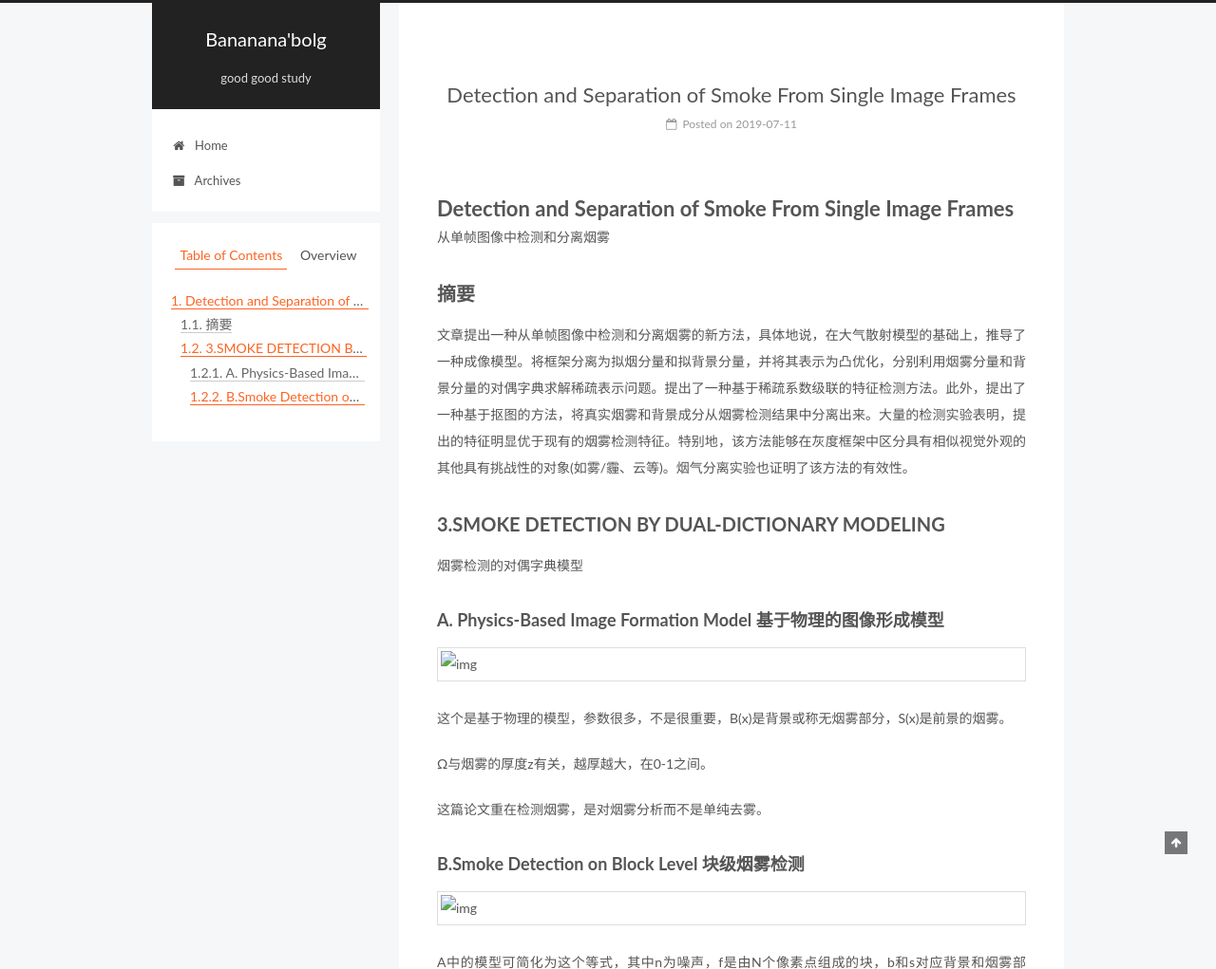
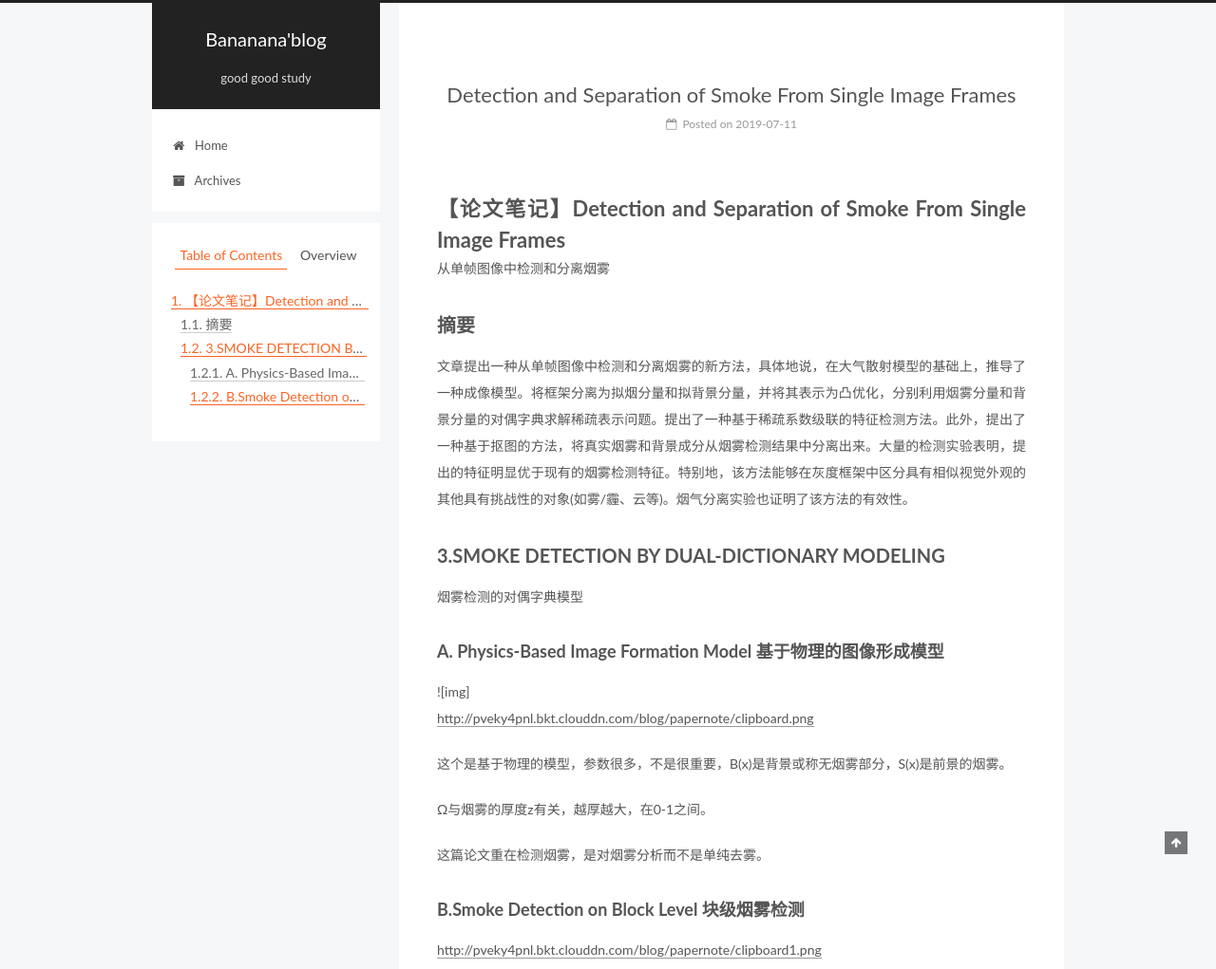
Before and after one commit to h23sss/h23sss.github.io, a plain HTML site: page 2019/07/11/Detection and Separation of Smoke/index.html in a window 1280 px wide. Shown: the top 1021 px of the page at 95% size. Drawn offline with Linux system fonts and the light colour scheme.

Commit message:
Site updated: 2019-07-29 20:52:40

```diff
--- a/2019/07/11/Detection and Separation of Smoke/index.html
+++ b/2019/07/11/Detection and Separation of Smoke/index.html
@@ -79,15 +79,13 @@
 
 
 
-<meta name="description" content="Detection and Separation of Smoke From Single Image Frames从单帧图像中检测和分离烟雾 摘要文章提出一种从单帧图像中检测和分离烟雾的新方法，具体地说，在大气散射模型的基础上，推导了一种成像模型。将框架分离为拟烟分量和拟背景分量，并将其表示为凸优化，分别利用烟雾分量和背景分量的对偶字典求解稀疏表示问题。提出了一种基于稀疏系数级联的特征检测方法。">
+<meta name="description" content="【论文笔记】Detection and Separation of Smoke From Single Image Frames从单帧图像中检测和分离烟雾 摘要文章提出一种从单帧图像中检测和分离烟雾的新方法，具体地说，在大气散射模型的基础上，推导了一种成像模型。将框架分离为拟烟分量和拟背景分量，并将其表示为凸优化，分别利用烟雾分量和背景分量的对偶字典求解稀疏表示问题。提出了一种基于稀疏系数级联的特">
 <meta property="og:type" content="article">
 <meta property="og:title" content="Detection and Separation of Smoke From Single Image Frames">
 <meta property="og:url" content="http://yoursite.com/2019/07/11/Detection and Separation of Smoke/index.html">
-<meta property="og:site_name" content="Bananana&#39;bolg">
-<meta property="og:description" content="Detection and Separation of Smoke From Single Image Frames从单帧图像中检测和分离烟雾 摘要文章提出一种从单帧图像中检测和分离烟雾的新方法，具体地说，在大气散射模型的基础上，推导了一种成像模型。将框架分离为拟烟分量和拟背景分量，并将其表示为凸优化，分别利用烟雾分量和背景分量的对偶字典求解稀疏表示问题。提出了一种基于稀疏系数级联的特征检测方法。">
+<meta property="og:site_name" content="Bananana&#39;blog">
+<meta property="og:description" content="【论文笔记】Detection and Separation of Smoke From Single Image Frames从单帧图像中检测和分离烟雾 摘要文章提出一种从单帧图像中检测和分离烟雾的新方法，具体地说，在大气散射模型的基础上，推导了一种成像模型。将框架分离为拟烟分量和拟背景分量，并将其表示为凸优化，分别利用烟雾分量和背景分量的对偶字典求解稀疏表示问题。提出了一种基于稀疏系数级联的特">
 <meta property="og:locale" content="zh-hans">
-<meta property="og:image" content="d:/csx/%E7%AC%94%E8%AE%B0/h23sss@163.com/91328db85d3f4bfbbea7c7834a2d6762/clipboard.png">
-<meta property="og:image" content="d:/csx/%E7%AC%94%E8%AE%B0/h23sss@163.com/890b1b83db2a49099010bb82264f83aa/clipboard.png">
 <meta property="og:image" content="d:/csx/%E7%AC%94%E8%AE%B0/h23sss@163.com/7936253ad0da43dbb072b761b35d11bd/clipboard.png">
 <meta property="og:image" content="d:/csx/%E7%AC%94%E8%AE%B0/h23sss@163.com/0bae783b187b4f09918e9e1d8e1719ec/clipboard.png">
 <meta property="og:image" content="d:/csx/%E7%AC%94%E8%AE%B0/h23sss@163.com/368c82188b9f419ba35e7da8134a5e7d/clipboard.png">
@@ -95,11 +93,11 @@
 <meta property="og:image" content="d:/csx/%E7%AC%94%E8%AE%B0/h23sss@163.com/404acc7e4afd49478bfefc80f978abbe/clipboard.png">
 <meta property="og:image" content="d:/csx/%E7%AC%94%E8%AE%B0/h23sss@163.com/04011b0a11174b338ddbe0d8628ef21c/clipboard.png">
 <meta property="og:image" content="d:/csx/%E7%AC%94%E8%AE%B0/h23sss@163.com/d1cbcfee5dbe44f3901edbe06337fed0/clipboard.png">
-<meta property="og:updated_time" content="2019-07-12T02:39:54.288Z">
+<meta property="og:updated_time" content="2019-07-29T12:50:48.124Z">
 <meta name="twitter:card" content="summary">
 <meta name="twitter:title" content="Detection and Separation of Smoke From Single Image Frames">
-<meta name="twitter:description" content="Detection and Separation of Smoke From Single Image Frames从单帧图像中检测和分离烟雾 摘要文章提出一种从单帧图像中检测和分离烟雾的新方法，具体地说，在大气散射模型的基础上，推导了一种成像模型。将框架分离为拟烟分量和拟背景分量，并将其表示为凸优化，分别利用烟雾分量和背景分量的对偶字典求解稀疏表示问题。提出了一种基于稀疏系数级联的特征检测方法。">
-<meta name="twitter:image" content="d:/csx/%E7%AC%94%E8%AE%B0/h23sss@163.com/91328db85d3f4bfbbea7c7834a2d6762/clipboard.png">
+<meta name="twitter:description" content="【论文笔记】Detection and Separation of Smoke From Single Image Frames从单帧图像中检测和分离烟雾 摘要文章提出一种从单帧图像中检测和分离烟雾的新方法，具体地说，在大气散射模型的基础上，推导了一种成像模型。将框架分离为拟烟分量和拟背景分量，并将其表示为凸优化，分别利用烟雾分量和背景分量的对偶字典求解稀疏表示问题。提出了一种基于稀疏系数级联的特">
+<meta name="twitter:image" content="d:/csx/%E7%AC%94%E8%AE%B0/h23sss@163.com/7936253ad0da43dbb072b761b35d11bd/clipboard.png">
 
 
 
@@ -135,7 +133,7 @@
 
 
 
-  <title>Detection and Separation of Smoke From Single Image Frames | Bananana'bolg</title>
+  <title>Detection and Separation of Smoke From Single Image Frames | Bananana'blog</title>
 
 
 
@@ -165,7 +163,7 @@
     <div class="custom-logo-site-title">
       <a href="/" class="brand" rel="start">
         <span class="logo-line-before"><i></i></span>
-        <span class="site-title">Bananana'bolg</span>
+        <span class="site-title">Bananana'blog</span>
         <span class="logo-line-after"><i></i></span>
       </a>
     </div>
@@ -251,7 +249,7 @@
     </span>
 
     <span hidden itemprop="publisher" itemscope itemtype="http://schema.org/Organization">
-      <meta itemprop="name" content="Bananana'bolg">
+      <meta itemprop="name" content="Bananana'blog">
     </span>
 
 
@@ -309,14 +307,14 @@
 
 
 
-        <h1 id="Detection-and-Separation-of-Smoke-From-Single-Image-Frames"><a href="#Detection-and-Separation-of-Smoke-From-Single-Image-Frames" class="headerlink" title="Detection and Separation of Smoke From Single Image Frames"></a>Detection and Separation of Smoke From Single Image Frames</h1><p>从单帧图像中检测和分离烟雾</p>
+        <h1 id="【论文笔记】Detection-and-Separation-of-Smoke-From-Single-Image-Frames"><a href="#【论文笔记】Detection-and-Separation-of-Smoke-From-Single-Image-Frames" class="headerlink" title="【论文笔记】Detection and Separation of Smoke From Single Image Frames"></a>【论文笔记】Detection and Separation of Smoke From Single Image Frames</h1><p>从单帧图像中检测和分离烟雾</p>
 <h2 id="摘要"><a href="#摘要" class="headerlink" title="摘要"></a>摘要</h2><p>文章提出一种从单帧图像中检测和分离烟雾的新方法，具体地说，在大气散射模型的基础上，推导了一种成像模型。将框架分离为拟烟分量和拟背景分量，并将其表示为凸优化，分别利用烟雾分量和背景分量的对偶字典求解稀疏表示问题。提出了一种基于稀疏系数级联的特征检测方法。此外，提出了一种基于抠图的方法，将真实烟雾和背景成分从烟雾检测结果中分离出来。大量的检测实验表明，提出的特征明显优于现有的烟雾检测特征。特别地，该方法能够在灰度框架中区分具有相似视觉外观的其他具有挑战性的对象(如雾/霾、云等)。烟气分离实验也证明了该方法的有效性。</p>
 <h2 id="3-SMOKE-DETECTION-BY-DUAL-DICTIONARY-MODELING"><a href="#3-SMOKE-DETECTION-BY-DUAL-DICTIONARY-MODELING" class="headerlink" title="3.SMOKE  DETECTION  BY  DUAL-DICTIONARY  MODELING"></a>3.SMOKE  DETECTION  BY  DUAL-DICTIONARY  MODELING</h2><p>烟雾检测的对偶字典模型</p>
-<h3 id="A-Physics-Based-Image-Formation-Model-基于物理的图像形成模型"><a href="#A-Physics-Based-Image-Formation-Model-基于物理的图像形成模型" class="headerlink" title="A. Physics-Based Image Formation Model 基于物理的图像形成模型"></a>A. Physics-Based Image Formation Model 基于物理的图像形成模型</h3><p><img src="D:/csx/%E7%AC%94%E8%AE%B0/h23sss@163.com/91328db85d3f4bfbbea7c7834a2d6762/clipboard.png" alt="img"></p>
+<h3 id="A-Physics-Based-Image-Formation-Model-基于物理的图像形成模型"><a href="#A-Physics-Based-Image-Formation-Model-基于物理的图像形成模型" class="headerlink" title="A. Physics-Based Image Formation Model 基于物理的图像形成模型"></a>A. Physics-Based Image Formation Model 基于物理的图像形成模型</h3><p>![img]<br><a href="http://pveky4pnl.bkt.clouddn.com/blog/papernote/clipboard.png" target="_blank" rel="noopener">http://pveky4pnl.bkt.clouddn.com/blog/papernote/clipboard.png</a></p>
 <p>这个是基于物理的模型，参数很多，不是很重要，B(x)是背景或称无烟雾部分，S(x)是前景的烟雾。</p>
 <p>Ω与烟雾的厚度z有关，越厚越大，在0-1之间。</p>
 <p>这篇论文重在检测烟雾，是对烟雾分析而不是单纯去雾。</p>
-<h3 id="B-Smoke-Detection-on-Block-Level-块级烟雾检测"><a href="#B-Smoke-Detection-on-Block-Level-块级烟雾检测" class="headerlink" title="B.Smoke Detection on Block Level 块级烟雾检测"></a>B.Smoke Detection on Block Level 块级烟雾检测</h3><p><img src="D:/csx/%E7%AC%94%E8%AE%B0/h23sss@163.com/890b1b83db2a49099010bb82264f83aa/clipboard.png" alt="img"></p>
+<h3 id="B-Smoke-Detection-on-Block-Level-块级烟雾检测"><a href="#B-Smoke-Detection-on-Block-Level-块级烟雾检测" class="headerlink" title="B.Smoke Detection on Block Level 块级烟雾检测"></a>B.Smoke Detection on Block Level 块级烟雾检测</h3><p><a href="http://pveky4pnl.bkt.clouddn.com/blog/papernote/clipboard1.png" target="_blank" rel="noopener">http://pveky4pnl.bkt.clouddn.com/blog/papernote/clipboard1.png</a></p>
 <p>A中的模型可简化为这个等式，其中n为噪声，f是由N个像素点组成的块，b和s对应背景和烟雾部分。</p>
 <p>原问题是为了求得b和s，可以表示为以下优化问题，求解噪声的平方和最小。</p>
 <ul>
@@ -496,7 +494,7 @@
 
 
 
-              <div class="post-toc-content"><ol class="nav"><li class="nav-item nav-level-1"><a class="nav-link" href="#Detection-and-Separation-of-Smoke-From-Single-Image-Frames"><span class="nav-number">1.</span> <span class="nav-text">Detection and Separation of Smoke From Single Image Frames</span></a><ol class="nav-child"><li class="nav-item nav-level-2"><a class="nav-link" href="#摘要"><span class="nav-number">1.1.</span> <span class="nav-text">摘要</span></a></li><li class="nav-item nav-level-2"><a class="nav-link" href="#3-SMOKE-DETECTION-BY-DUAL-DICTIONARY-MODELING"><span class="nav-number">1.2.</span> <span class="nav-text">3.SMOKE  DETECTION  BY  DUAL-DICTIONARY  MODELING</span></a><ol class="nav-child"><li class="nav-item nav-level-3"><a class="nav-link" href="#A-Physics-Based-Image-Formation-Model-基于物理的图像形成模型"><span class="nav-number">1.2.1.</span> <span class="nav-text">A. Physics-Based Image Formation Model 基于物理的图像形成模型</span></a></li><li class="nav-item nav-level-3"><a class="nav-link" href="#B-Smoke-Detection-on-Block-Level-块级烟雾检测"><span class="nav-number">1.2.2.</span> <span class="nav-text">B.Smoke Detection on Block Level 块级烟雾检测</span></a></li></ol></li></ol></li></ol></div>
+              <div class="post-toc-content"><ol class="nav"><li class="nav-item nav-level-1"><a class="nav-link" href="#【论文笔记】Detection-and-Separation-of-Smoke-From-Single-Image-Frames"><span class="nav-number">1.</span> <span class="nav-text">【论文笔记】Detection and Separation of Smoke From Single Image Frames</span></a><ol class="nav-child"><li class="nav-item nav-level-2"><a class="nav-link" href="#摘要"><span class="nav-number">1.1.</span> <span class="nav-text">摘要</span></a></li><li class="nav-item nav-level-2"><a class="nav-link" href="#3-SMOKE-DETECTION-BY-DUAL-DICTIONARY-MODELING"><span class="nav-number">1.2.</span> <span class="nav-text">3.SMOKE  DETECTION  BY  DUAL-DICTIONARY  MODELING</span></a><ol class="nav-child"><li class="nav-item nav-level-3"><a class="nav-link" href="#A-Physics-Based-Image-Formation-Model-基于物理的图像形成模型"><span class="nav-number">1.2.1.</span> <span class="nav-text">A. Physics-Based Image Formation Model 基于物理的图像形成模型</span></a></li><li class="nav-item nav-level-3"><a class="nav-link" href="#B-Smoke-Detection-on-Block-Level-块级烟雾检测"><span class="nav-number">1.2.2.</span> <span class="nav-text">B.Smoke Detection on Block Level 块级烟雾检测</span></a></li></ol></li></ol></li></ol></div>
 
 
           </div>
--- a/css/main.css
+++ b/css/main.css
@@ -1823,7 +1823,7 @@ pre .javascript .function {
   width: 4px;
   height: 4px;
   border-radius: 50%;
-  background: #c3ff69;
+  background: #83fff0;
 }
 .links-of-blogroll {
   font-size: 13px;
```
Also changed, not shown: 2019/07/11/hello-world/index.html (+4 -4 lines), archives/2019/07/index.html (+5 -5 lines), archives/2019/index.html (+5 -5 lines), archives/index.html (+5 -5 lines), index.html (+10 -10 lines).
